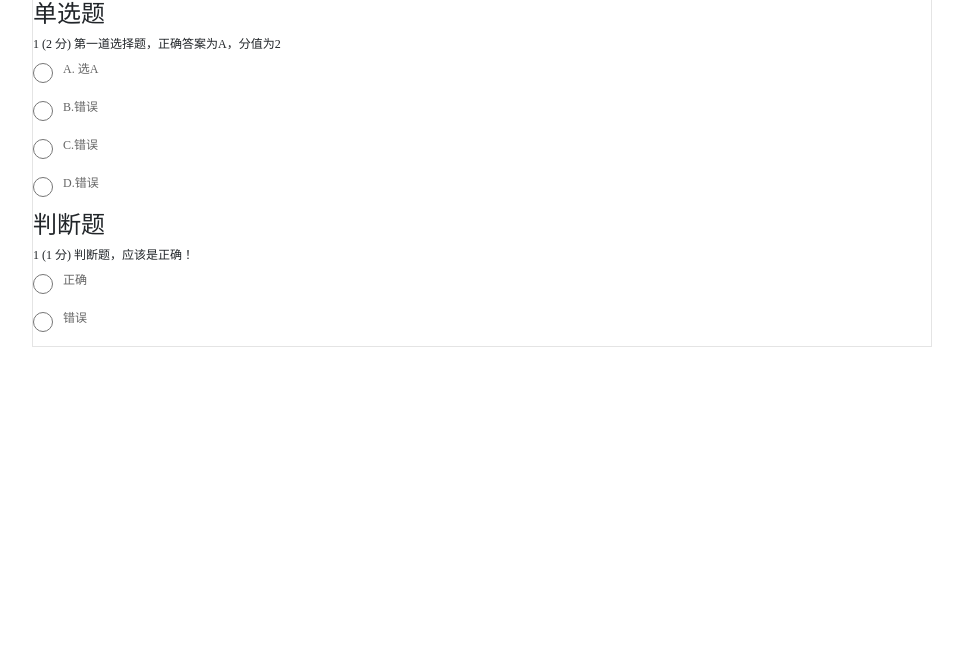
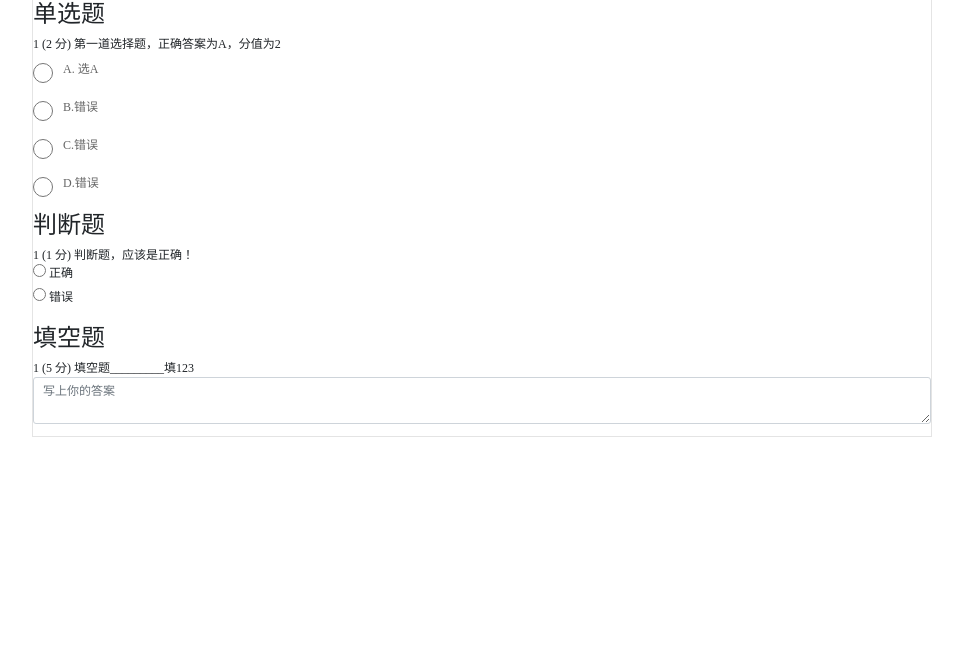
Before and after one commit to lympassion/uestc_online_exam, a Django app: page /exam/?sid=admin&pid=1&subject=Python in a window 1280 px wide. Shown: the part 71-735 px from the top of the page, without its empty margins (8-971 px from the left). Run offline with Django 3.2, Linux system fonts and the light colour scheme; data comes from the database, SQL or seed files in the repository; both versions use the stored data as it was after the commit; some libraries are stand-ins or nearby versions.

Commit message:
v0.1 finished

```diff
--- a/online_exam/examapp/models.py
+++ b/online_exam/examapp/models.py
@@ -77,22 +77,6 @@ class ChoiceQuestion(models.Model):
         return '(%s): %s' % (self.id, self.title)
 
 
-class FillBlankQuestion(models.Model):
-    # subject = models.CharField(max_length=20, verbose_name='科目')
-    id = models.IntegerField(primary_key=True, verbose_name='题目编号', default=1)
-    title = models.TextField(verbose_name='题目描述')
-    answer = models.CharField(max_length=200, verbose_name='答案')
-    level = models.CharField(max_length=10, choices=LEVEL, verbose_name='题目难度')
-    score = models.IntegerField(verbose_name='该题分数', default=2)
-
-    def __str__(self):
-        """
-        提供组卷信息
-        :return:
-        """
-        return '(%s): %s' % (self.id, self.title)
-
-
 class JudgeQuestion(models.Model):
     ANSWER = (
         ('T', '正确'),
@@ -104,6 +88,22 @@ class JudgeQuestion(models.Model):
     answer = models.CharField(max_length=20, choices=ANSWER)
     level = models.CharField(max_length=10, choices=LEVEL, verbose_name='题目难度')
     score = models.IntegerField(verbose_name='该题分数', default=1)
+
+    def __str__(self):
+        """
+        提供组卷信息
+        :return:
+        """
+        return '(%s): %s' % (self.id, self.title)
+
+
+class FillBlankQuestion(models.Model):
+    # subject = models.CharField(max_length=20, verbose_name='科目')
+    id = models.IntegerField(primary_key=True, verbose_name='题目编号', default=1)
+    title = models.TextField(verbose_name='题目描述')
+    answer = models.CharField(max_length=200, verbose_name='答案')
+    level = models.CharField(max_length=10, choices=LEVEL, verbose_name='题目难度')
+    score = models.IntegerField(verbose_name='该题分数', default=2)
 
     def __str__(self):
         """
--- a/online_exam/examapp/templates/exam.html
+++ b/online_exam/examapp/templates/exam.html
@@ -128,7 +128,7 @@
                                     <font>{{ judge.title }}</font>
 
                                 </div>
-                            <li class="option">
+                            <li class="judge">
                                 <input type="radio" class="radioOrCheck" name="judge{{ judge.id }}"
                                        value="T"/>
                                 <label>
@@ -136,13 +136,43 @@
                                 </label>
                             </li>
 
-                            <li class="option">
+                            <li class="judge">
                                 <input type="radio" class="radioOrCheck" name="judge{{ judge.id }}"
                                        value="F"/>
                                 <label>
                                     错误
                                 </label>
                             </li>
+                            </li>
+                            {% endfor %}
+                        </ul>
+                    </div>
+
+
+                    <!--填空题-->
+                    <div class="fill_blank_content">
+                        <div class="fill_blank_content_title">
+                            <h2>填空题</h2>
+                        </div>
+                    </div>
+                    <div class="fill_blank_content_nr">
+                        <ul>
+                            {% for fill_blank in paper.fill_blank_q.all %}
+                            <li id="fill_blank {{ forloop.counter }}">
+                                <div class="fill_blank_content_nr_tt">
+                                    <i>{{ forloop.counter}}</i><span> ({{ fill_blank.score }} 分)</span>
+                                    <font>{{ fill_blank.title }}</font>
+
+                                </div>
+                            <li class="fill_blank">
+                                <div class="form-floating">
+                                    <textarea class="form-control" placeholder="写上你的答案"
+                                              name="fill_blank{{ fill_blank.id }}"
+                                              value="{{ fill_blank.answer}}"
+                                              id="floatingTextarea"></textarea>
+                                </div>
+                            </li>
+
                             </li>
                             {% endfor %}
                         </ul>
--- a/online_exam/examapp/views.py
+++ b/online_exam/examapp/views.py
@@ -109,10 +109,12 @@ def calculate_score(request):
         # 选择题成绩
         # 其中models.Paper.objects.filter(id=pid).values('choice_q')，返回id=pid的试卷中所有的选择题(集合，可迭代)
         choice_q = models.Paper.objects.filter(id=pid).values('choice_q').values('choice_q__id', 'choice_q__answer',
-                                                                                'choice_q__score')
+                                                                                 'choice_q__score')
         for q in choice_q:
             qid = 'choice' + str(q['choice_q__id'])  # 这里一定要与exam.html中对应的name一致
-            myans = request.POST[qid]  # 通过 qid 得到学生关于该题的作答
+            # 直接用 myans = request.POST[qid]，如果该题没有做，就会引发“MultiValueDictKeyError”
+            # myans = request.POST[qid]  # 通过 qid 得到学生关于该题的作答
+            myans = request.POST.get(qid)  # 通过 qid 得到学生关于该题的作答
             # print('myans', myans)
             okans = q['choice_q__answer']  # 得到正确答案
             # print('okans', okans)
@@ -123,16 +125,28 @@ def calculate_score(request):
 
         # 判断题成绩
         judge_q = models.Paper.objects.filter(id=pid).values('judge_q').values('judge_q__id', 'judge_q__answer',
-                                                                                 'judge_q__score')
+                                                                               'judge_q__score')
         for q in judge_q:
             qid = 'judge' + str(q['judge_q__id'])
-            myans = request.POST[qid]
+            myans = request.POST.get(qid)
             print('myans', myans)
             okans = q['judge_q__answer']  # 得到正确答案
             print('okans', okans)
             if myans == okans:  # 判断学生作答与正确答案是否一致
                 mygrade += q['judge_q__score']  # 若一致,得到该题的分数,累加mygrade变量
 
+        # 填空题成绩
+        fill_blank_q = models.Paper.objects.filter(id=pid).values('fill_blank_q').values('fill_blank_q__id',
+                                                                                         'fill_blank_q__answer',
+                                                                                         'fill_blank_q__score')
+        for q in fill_blank_q:
+            qid = 'fill_blank' + str(q['fill_blank_q__id'])
+            myans = request.POST.get(qid)
+            print('myans', myans)
+            okans = q['fill_blank_q__answer']  # 得到正确答案
+            print('okans', okans)
+            if myans == okans:  # 判断学生作答与正确答案是否一致
+                mygrade += q['fill_blank_q__score']  # 若一致,得到该题的分数,累加mygrade变量
 
         # 向Grade表中插入数据          外键
         models.Grade.objects.create(student_id=sid, subject=subject, grade=mygrade)
```
Also changed, not shown: online_exam/db.sqlite3.
